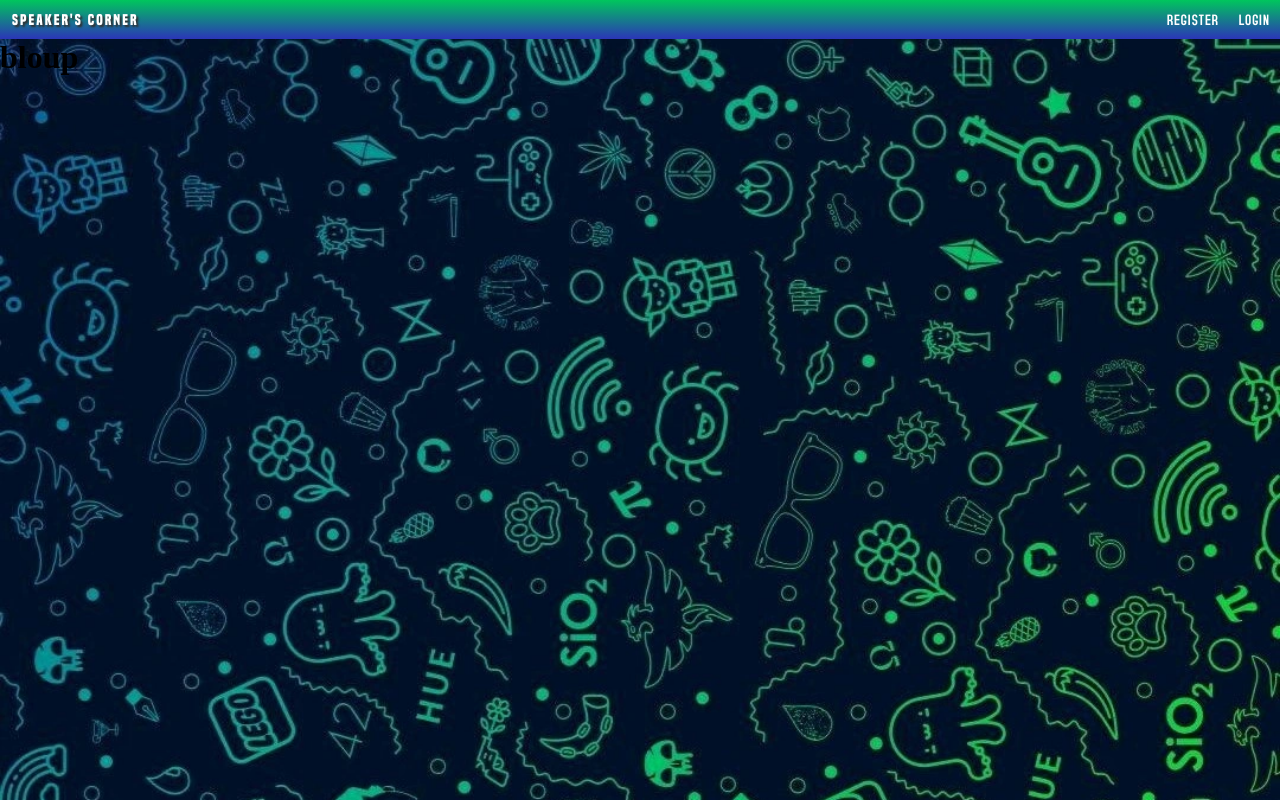
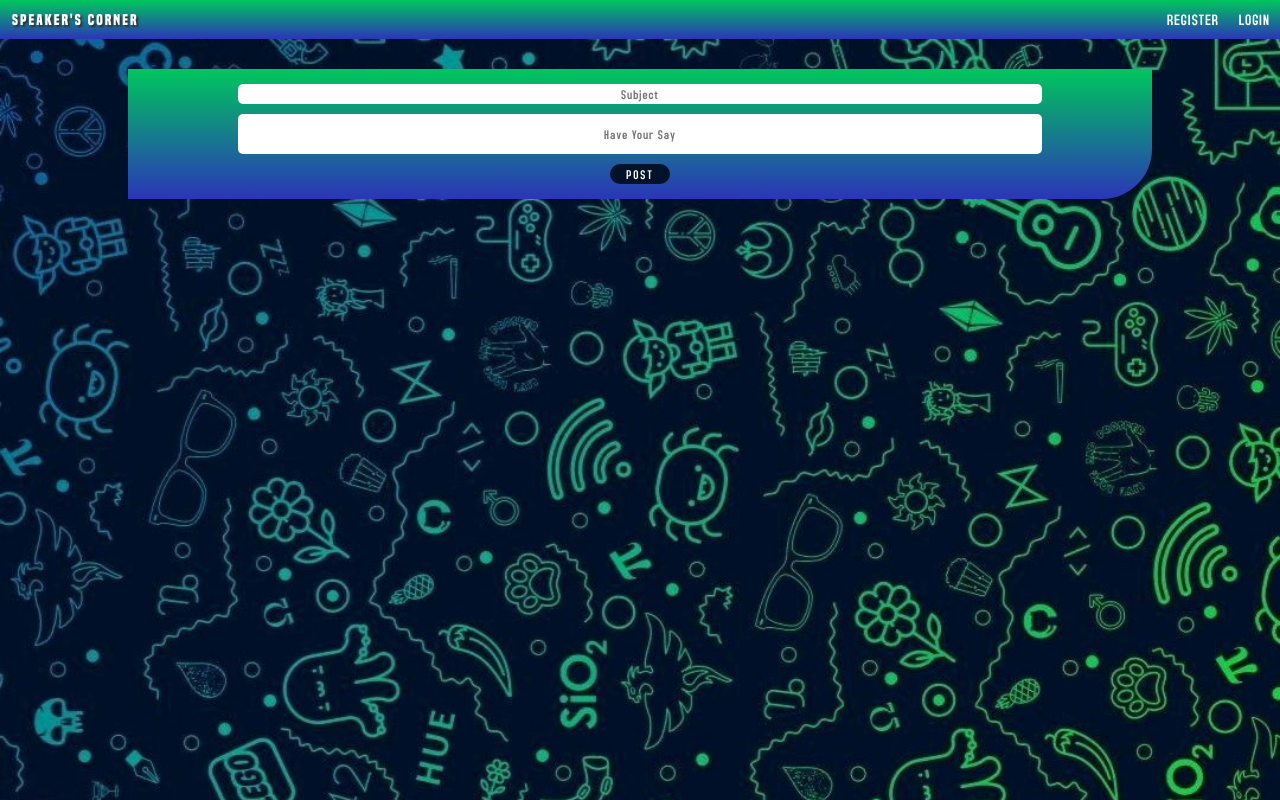
Before and after one commit to jacklocks/speakers-corner, a Next.js app: page / in a window 1280 px wide. Built offline with nearby package versions, Linux system fonts and the light colour scheme; no server answers; the database is empty.

Commit message:
install4

```diff
--- a/app/page.jsx
+++ b/app/page.jsx
@@ -4,9 +4,8 @@ import AddThread from "./components/AddThread";
 export default function Home() {
   return (
     <>
-      <h1>bloup</h1>
-      {/* <AddThread />
-      <Thread /> */}
+      <AddThread />
+      <Thread />
     </>
   );
 }
```
